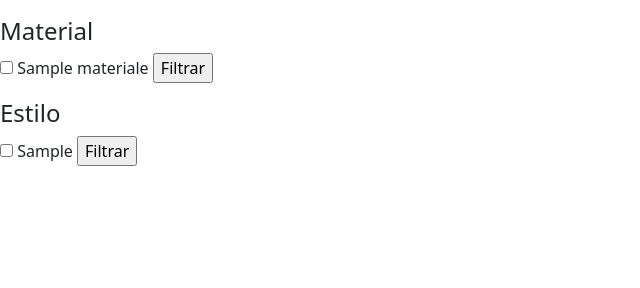
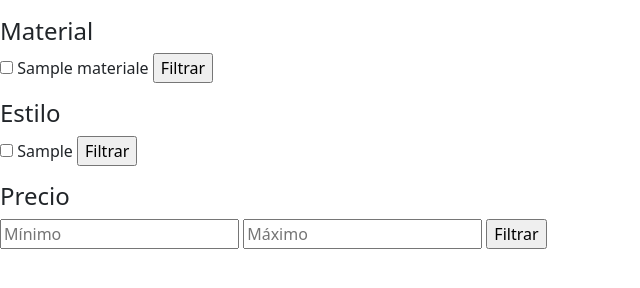
Before and after one commit to FlorenciaBuenahora/sillas, a PHP site: page /catalogo.php?Ambiente=1 in a window 1280 px wide. Shown: the part 361-649 px from the top of the page, without its empty margins (0-640 px from the left). Run offline with PHP 8.4, Linux system fonts and the light colour scheme; tables that the repository leaves empty or names only in its code hold one stand-in row (values such as "Sample post").

Commit message:
precio filtro

```diff
--- a/consultasFiltro.php
+++ b/consultasFiltro.php
@@ -113,4 +113,37 @@ if(isset($_GET['Estilo'])) {
     $querySillasPorAmbiente = $querySillasPorAmbiente. $stringFiltro;
 }
 
+// Precio
+
+if(isset($_GET['precioMinimo'])) {
+
+    // Registro las dos variables para precio
+    $precioMinimo = $_GET['precioMinimo'];
+    $precioMaximo = $_GET['precioMaximo'];
+
+    // Si es vacio
+    if ($precioMinimo === "") {
+        $queryPrecioMinimo = "SELECT MIN(Precio) FROM sillas";
+        $resultPrecioMinimo = mysqli_query($link, $queryPrecioMinimo);
+        // Convierto lo que me devuelve la consulta en un array
+        $precioMinimoDato = mysqli_fetch_array($resultPrecioMinimo);
+        // Indice 0 para que no escriba el array del valor
+        $precioMinimo = $precioMinimoDato[0];
+
+    }
+
+    // Si es vacio
+    if ($precioMaximo === "") {
+        $queryPrecioMaximo = "SELECT MAX(Precio) FROM sillas";
+        $resultPrecioMaximo = mysqli_query($link, $queryPrecioMaximo);
+        // Convierto lo que me devuelve la consulta en un array
+        $precioMaximoDato = mysqli_fetch_array($resultPrecioMaximo);
+        // Indice 0 para que no escriba el array del valor
+        $precioMaximo = $precioMaximoDato[0];
+
+    }
+
+    $querySillasPorAmbiente = $querySillasPorAmbiente. " AND Precio BETWEEN $precioMinimo AND $precioMaximo";
+}
+
 ?>
--- a/formulario_filtro.php
+++ b/formulario_filtro.php
@@ -117,5 +117,24 @@ while($unEstilo=mysqli_fetch_array($resultEstilos)) {
         <input type="submit" value="Filtrar" name="FiltrarTodo">
     </form>
 
+<!-- Form para Precio -->
+
+<?php
+// Para que el precio quede visible
+$precioMinimo="";
+$precioMaximo="";
+if(isset($_GET['precioMinimo']))
+{
+    $precioMinimo=$_GET['precioMinimo'];
+    $precioMaximo=$_GET['precioMaximo'];
+}
+//-------------------------------------------------------
+?>
+<form action="catalogo.php" method="GET">
+    <h4>Precio</h4>
+    <input type="number" name="precioMinimo" id="precioMinimo" placeholder="Mínimo" value="<?php echo $precioMinimo?>">
+    <input type="number" name="precioMaximo" id="precioMaximo" placeholder="Máximo" value="<?php echo $precioMaximo?>">
+    <input type="submit" value="Filtrar">
+</form>
 
 </aside>
```
